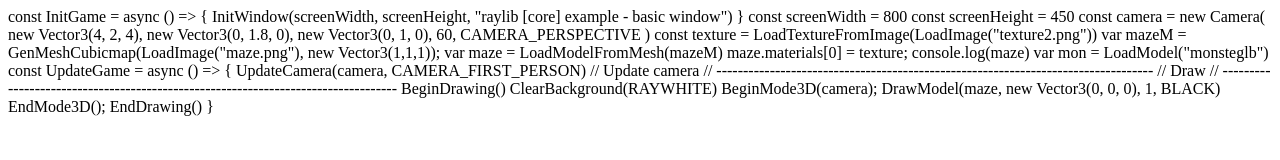
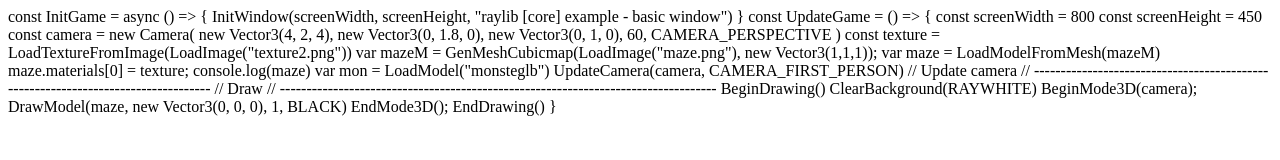
Before and after one commit to theutisticcoder/Phantom-Hunter, a plain HTML site: page index.html in a window 1280 px wide. Drawn offline with Linux system fonts and the light colour scheme.

Commit message:
fix camera 2

```diff
--- a/index.html
+++ b/index.html
@@ -8,13 +8,15 @@
 
 </head>
 <body>
-    <raylib-game>
+    <raylib-game fill>
 
 const InitGame = async () => {
 
 InitWindow(screenWidth, screenHeight, "raylib [core] example - basic window")
 }
-const screenWidth = 800
+
+const UpdateGame =  () => {
+  const screenWidth = 800
 const screenHeight = 450
 const camera = new Camera(
   new Vector3(4, 2, 4),
@@ -33,7 +35,7 @@ const texture = LoadTextureFromImage(LoadImage("texture2.png"))
 
 var mon = LoadModel("monsteglb")
 
-const UpdateGame = async () => {    UpdateCamera(camera, CAMERA_FIRST_PERSON) // Update camera
+  UpdateCamera(camera, CAMERA_FIRST_PERSON) // Update camera
   // ----------------------------------------------------------------------------------
 
   // Draw
```
